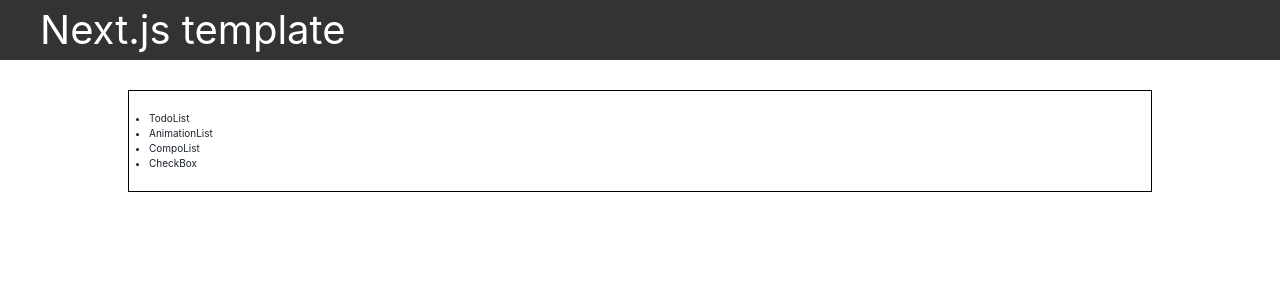
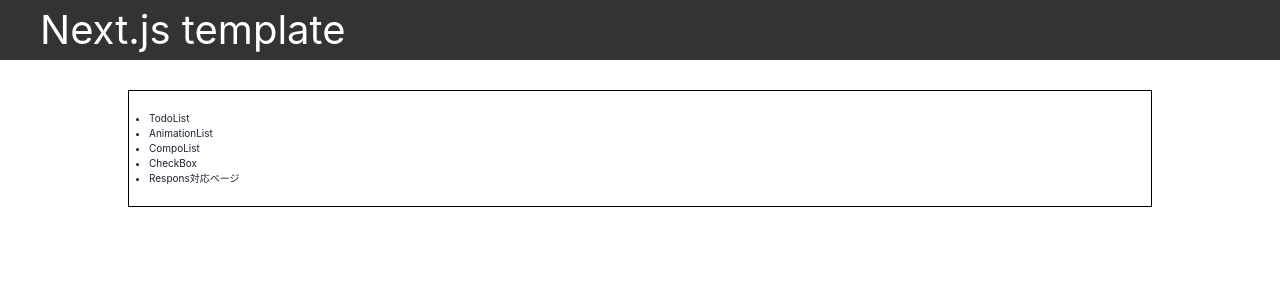
Before and after one commit to RikutoOgaki/next.js-study, a Next.js app: page / in a window 1280 px wide. Shown: the top 300 px of the page. Built offline with nearby package versions, Linux system fonts and the light colour scheme.

Commit message:
nextjs study now

```diff
--- a/src/pages/index.tsx
+++ b/src/pages/index.tsx
@@ -15,6 +15,7 @@
                         <li><Link href={'/anime'}>AnimationList</Link></li>
                         <li><Link href={'/Compo'}>CompoList</Link></li>
                         <li><Link href={'/check'}>CheckBox</Link></li>
+                        <li><Link href={'/respons'}>Respons対応ページ</Link></li>
                     </ul>
                 </Box>
             </Box>
--- a/src/pages/respons/index.tsx
+++ b/src/pages/respons/index.tsx
@@ -10,7 +10,11 @@
                     <h1 className={Style.title}>Respons対応ページ</h1>
                 </header>
                 <main>
-
+                    <div>
+                        <figure>
+                            <img src="" alt="" />
+                        </figure>
+                    </div>
                 </main>
                 <footer>
 
```
